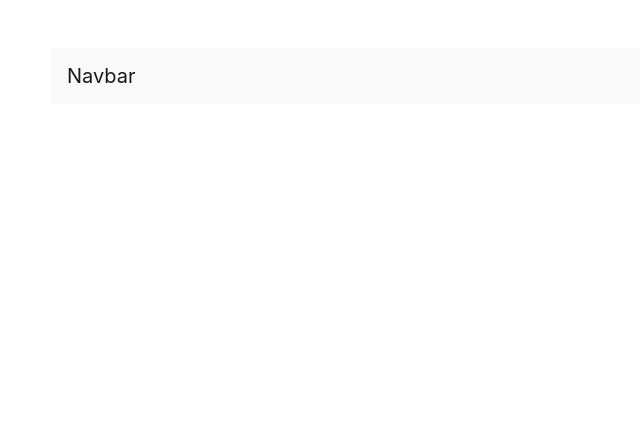
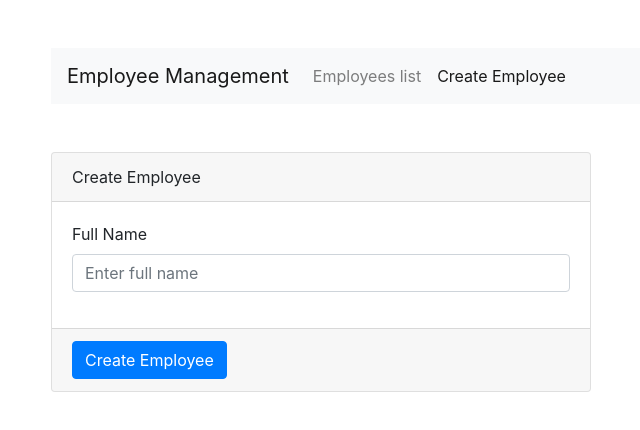
Before and after one commit to afolabiopakunle/angular-crud, an Angular app: page /create-employee in a window 1280 px wide. Before the commit this address led to /. Shown: the top 430 px of the page, without its empty margins (34-674 px from the left). Built offline with nearby package versions, Linux system fonts and the light colour scheme.

Commit message:
create forms wip

```diff
--- a/src/app/app.component.html
+++ b/src/app/app.component.html
@@ -1,8 +1,24 @@
 <div class="container pt-5">
- <!-- As a link -->
-<nav class="navbar navbar-light bg-light">
-  <a class="navbar-brand" href="#">Navbar</a>
-</nav>
+  <!-- As a link -->
+  <nav class="navbar navbar-expand-lg navbar-light bg-light">
+    <a class="navbar-brand" href="#">Employee Management</a>
+    <button class="navbar-toggler" type="button" data-toggle="collapse" data-target="#navbarText"
+      aria-controls="navbarText" aria-expanded="false" aria-label="Toggle navigation">
+      <span class="navbar-toggler-icon"></span>
+    </button>
+    <div class="collapse navbar-collapse" id="navbarText">
+      <ul class="navbar-nav mr-auto">
+        <li class="nav-item">
+          <a class="nav-link" routerLink=''>Employees list</a>
+        </li>
+        <li class="nav-item active">
+          <a class="nav-link" routerLink="create-employee">Create Employee</a>
+        </li>
 
+      </ul>
+    </div>
+  </nav>
+</div>
+<div class="container  pt-5">
   <router-outlet></router-outlet>
 </div>
--- a/src/app/app.module.ts
+++ b/src/app/app.module.ts
@@ -9,7 +9,7 @@ import { Router, RouterModule, Routes } from '@angular/router';
 
 const routes: Routes = [
   { path: 'employees-list', component: ListEmployeesComponent},
-  { path: 'create-employees', component: CreateEmployeeComponent},
+  { path: 'create-employee', component: CreateEmployeeComponent},
   { path: '', redirectTo: '/employees-list', pathMatch: 'full'},
 ]
 @NgModule({
--- a/src/app/employees/create-employee.component.html
+++ b/src/app/employees/create-employee.component.html
@@ -1 +1,23 @@
-<p>create-employee works!</p>
+<div class="row">
+    <div class="col-md-6">
+        <div class="card">
+            <div class="card-header">
+                Create Employee
+            </div>
+            <div class="card-body">
+                <form>
+                    <div class="form-group">
+                        <label for="email">Full Name</label>
+                        <input type="text" class="form-control" id="email" aria-describedby="emailWarning"
+                            placeholder="Enter full name">
+                        <!-- <small id="emailWarning" class="form-text text-danger">We'll never share your email with anyone
+                            else.</small> -->
+                    </div>
+                </form>
+            </div>
+            <div class="card-footer text-muted">
+                <a href="#" class="btn btn-primary">Create Employee</a>
+            </div>
+        </div>
+    </div>
+</div>
--- a/src/app/employees/list-employees.component.html
+++ b/src/app/employees/list-employees.component.html
@@ -1,6 +1,6 @@
-<div class="card m-3" *ngFor="let employee of employees">
+<div class="card" *ngFor="let employee of employees">
     <div class="card-header">
-        <h3 class="pl-5">{{ employee.name }} </h3>
+        <h3 class="pl-5l">{{ employee.name }} </h3>
     </div>
     <div class="card-body">
         <div class="col-sm-10">
--- a/src/styles.css
+++ b/src/styles.css
@@ -1 +1,4 @@
 /* You can add global styles to this file, and also import other style files */
+::-webkit-scrollbar {
+    display: none;
+}
```
